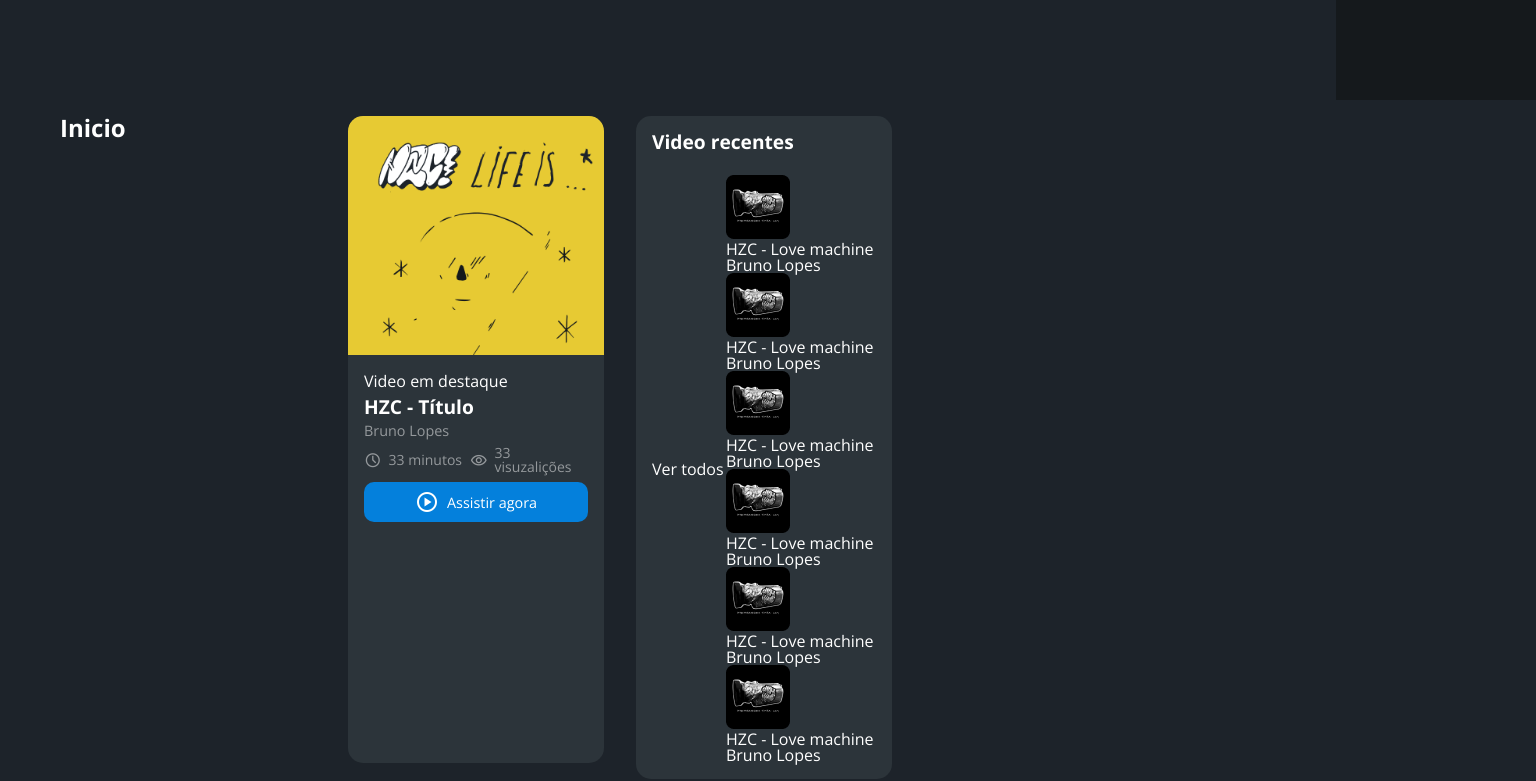
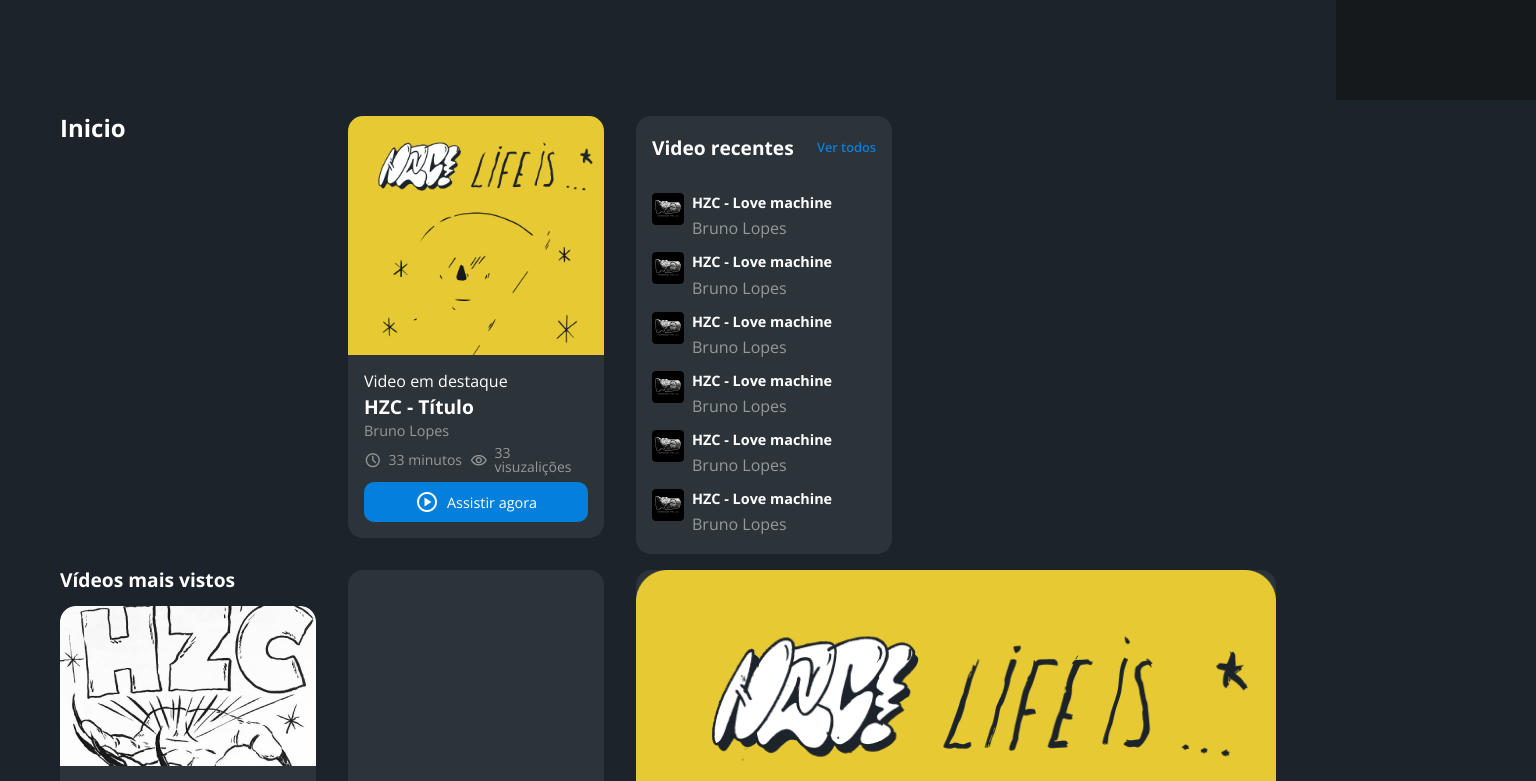
Before and after one commit to mthquevedo/Desenvolvimento-Mobile-e-Desk---Comunidade-de-Skate-, a plain HTML site: page index.html in a window 1536 px wide. Shown: the part 700-1481 px from the top of the page. Drawn offline with nearby package versions, Linux system fonts and the light colour scheme.

Commit message:
Novas configs do cartão recentes

```diff
--- a/css/style.css
+++ b/css/style.css
@@ -243,6 +243,45 @@ body {
         padding: 16px;
         box-sizing: border-box;
     }
+
+    .cartao-recentes .cartao-titulo{
+        grid-column: auto;
+    }
+
+    .cartao-link{
+        font-size: 0.8rem;
+        font-weight: 600;
+        color: #0480DC;
+        justify-self: flex-end;
+    }
+
+    .cartao-lista{
+        display: grid;
+        row-gap: 16px;
+        grid-column: span 2;
+    }
+
+    .cartao--item{
+        display: grid;
+        grid-template-columns: auto 1fr;
+        gap: 8px;
+    }
+
+    .cartao--item-thumbnail{
+        width: 32px;
+        grid-row: span 2;
+    }
+
+    .cartao--item-titulo{
+        font-size: 0.9rem;
+        line-height: 1.2rem;
+        font-weight: 700;
+    }
+
+    .cartao--item-perfil{
+        font: 0.8rem;
+        color: #95999C;
+    }
 }
 
 .secao {
```
